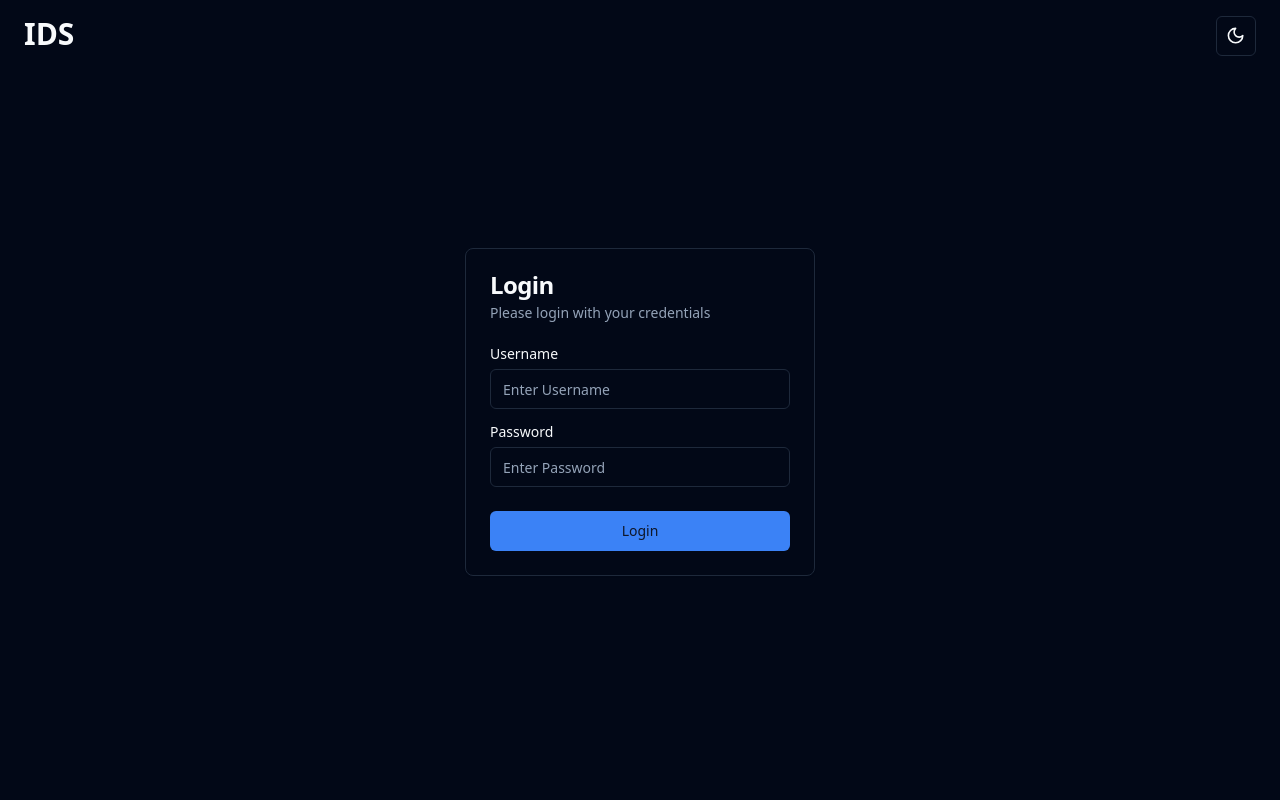
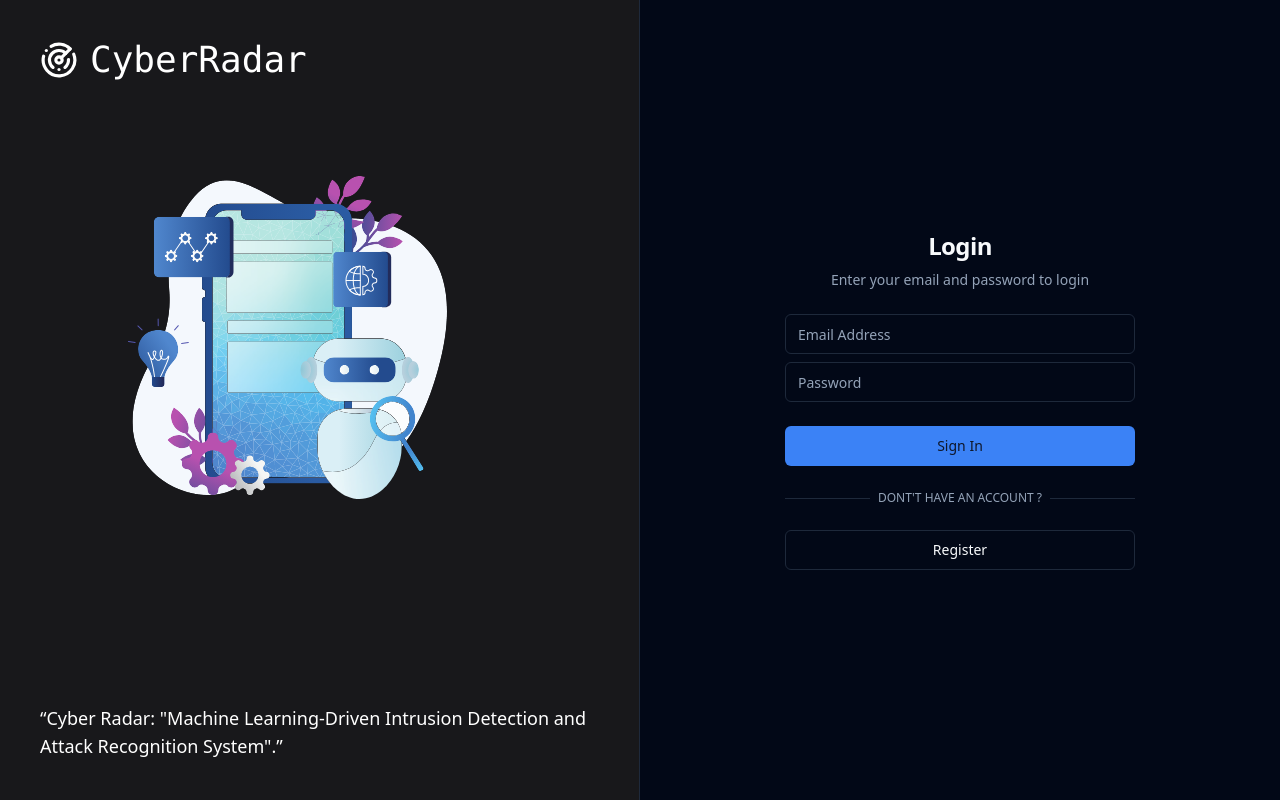
Before and after one commit to issa-hassane/project_, a React (Vite) app in the folder IDS_system/: page / in a window 1280 px wide. Built offline with nearby package versions, Linux system fonts and the light colour scheme.

Commit message:
added illustration to ui

```diff
--- a/IDS_system/src/App.jsx
+++ b/IDS_system/src/App.jsx
@@ -12,9 +12,9 @@ function App() {
   return (
     <>
       <Routes>
-        <Route path="/" element={<Login />} />
+        <Route path="/" element={<Login2 />} />
         <Route path="/dashboard" element={<Dashboad />} />
-        <Route path="/login" element={<Login2 />} />
+        <Route path="/login" element={<Login />} />
         <Route path="*" element={<NotFound />} />
       </Routes>
     </>
--- a/IDS_system/src/components/Login2.jsx
+++ b/IDS_system/src/components/Login2.jsx
@@ -5,28 +5,29 @@ import { buttonVariants } from "@/components/ui/button";
 import LoginForm from "./LoginForm";
 import { useState } from "react";
 import RegisterForm from "./RegisterForm";
+import robot from "../assets/robot.svg";
 
 export default function Login2() {
   const [authForm, setAuthForm] = useState("login");
   return (
     <>
-      <div className="md:hidden">
+      {/* <div className="hidden md:block">
         <img
-          src="/examples/authentication-light.png"
+          src={robot}
           width={1280}
           height={843}
           alt="Authentication"
           className="block dark:hidden"
         />
         <img
-          src="/examples/authentication-dark.png"
+          src={robot}
           width={1280}
           height={843}
           alt="Authentication"
           className="hidden dark:block"
         />
-      </div>
-      <div className="container relative hidden flex-col items-center justify-center md:grid lg:max-w-none lg:grid-cols-2 lg:px-0 h-screen">
+      </div> */}
+      <div className="container mt-24 md:mt-0 relative flex-col items-center justify-center md:grid lg:max-w-none lg:grid-cols-2 lg:px-0 h-screen">
         {/* <Link
           href="/examples/authentication"
           className={cn(
@@ -42,6 +43,11 @@ export default function Login2() {
             <Radar size={38} />
             <p>CyberRadar</p>
           </div>
+          <img
+            src={robot}
+            className="z-40 w-1/2 absolute top-[22%] left-[20%]"
+            alt="Authentication"
+          />
           <div className="relative z-20 mt-auto">
             <blockquote className="space-y-2">
               <p className="text-lg">
```
Also changed, not shown: IDS_system/src/assets/robot.svg (added).
